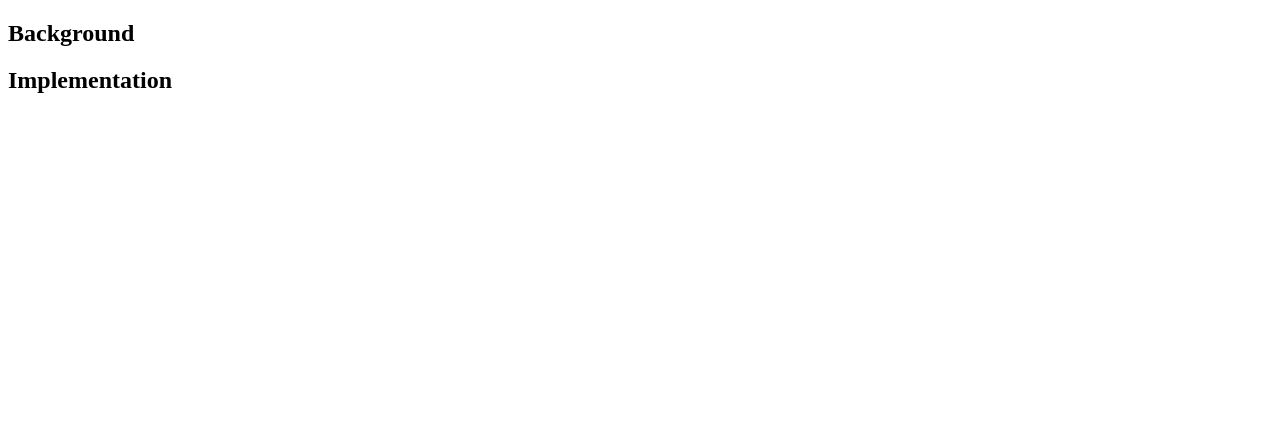
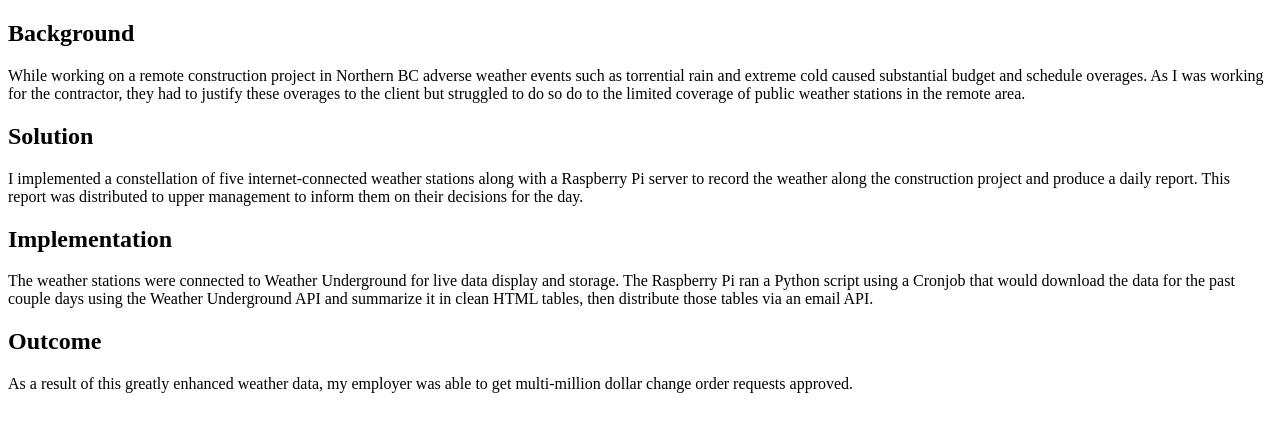
Before and after one commit to riley-paul/personal-website, an Astro site: page /projects/weather_stations in a window 1280 px wide. Built offline with nearby package versions, Linux system fonts and the light colour scheme; Astro itself is replaced by a stand-in of ours.

Commit message:
Add doc images

```diff
--- a/src/pages/projects/weather_stations.md
+++ b/src/pages/projects/weather_stations.md
@@ -3,8 +3,18 @@ title: "Weather Station Constellation and Reporting"
 tags: ["Python", "Cronjob", "Third-Party API", "Email Automation", "Linux"]
 ---
 
-
 ## Background
 
+While working on a remote construction project in Northern BC adverse weather events such as torrential rain and extreme cold caused substantial budget and schedule overages. As I was working for the contractor, they had to justify these overages to the client but struggled to do so do to the limited coverage of public weather stations in the remote area.
+
+## Solution
+
+I implemented a constellation of five internet-connected weather stations along with a Raspberry Pi server to record the weather along the construction project and produce a daily report. This report was distributed to upper management to inform them on their decisions for the day.
 
 ## Implementation
+
+The weather stations were connected to Weather Underground for live data display and storage. The Raspberry Pi ran a Python script using a Cronjob that would download the data for the past couple days using the Weather Underground API and summarize it in clean HTML tables, then distribute those tables via an email API.
+
+## Outcome
+
+As a result of this greatly enhanced weather data, my employer was able to get multi-million dollar change order requests approved.
```
Also changed, not shown: public/media/chainage_renamer_ui.png (added), 1 other file.
